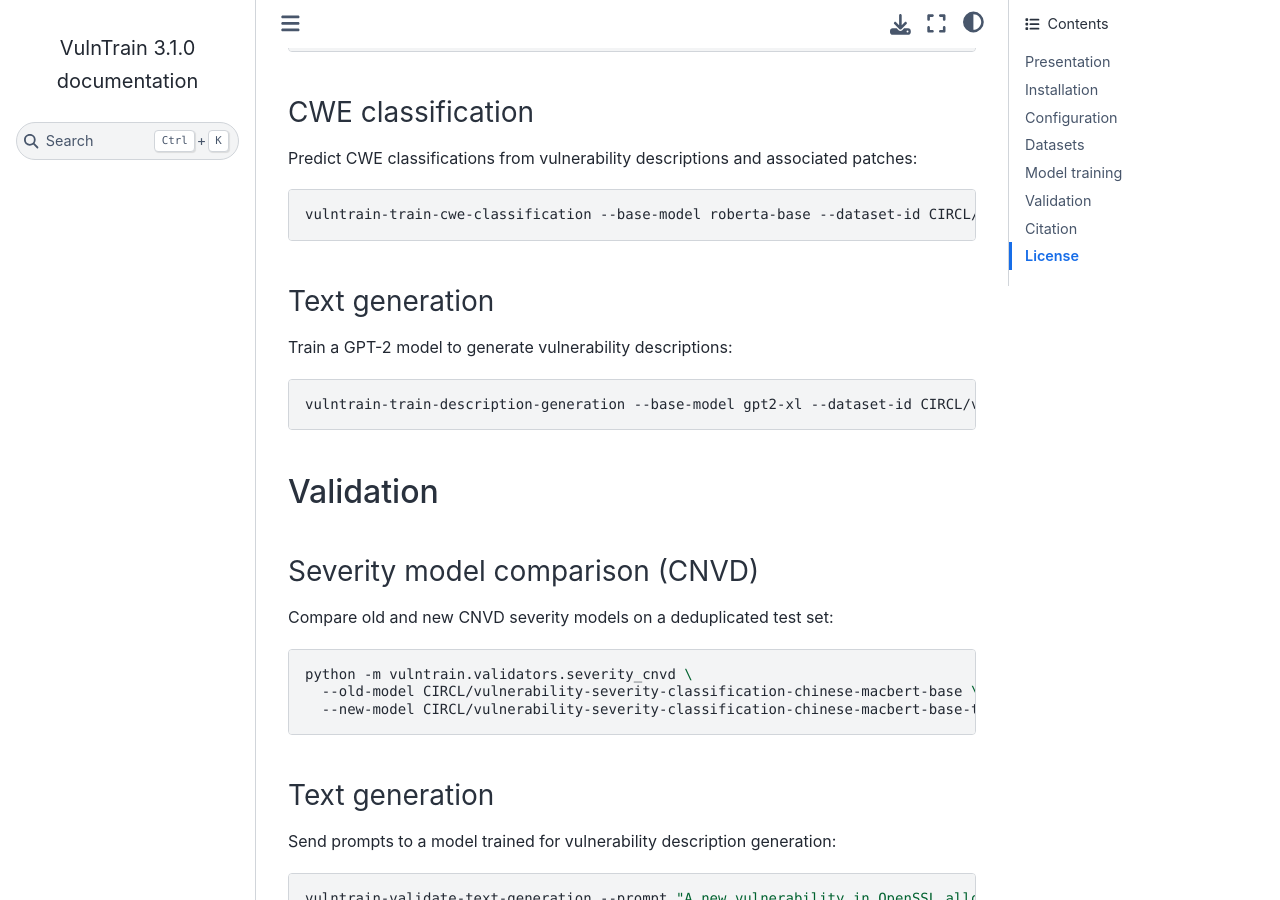
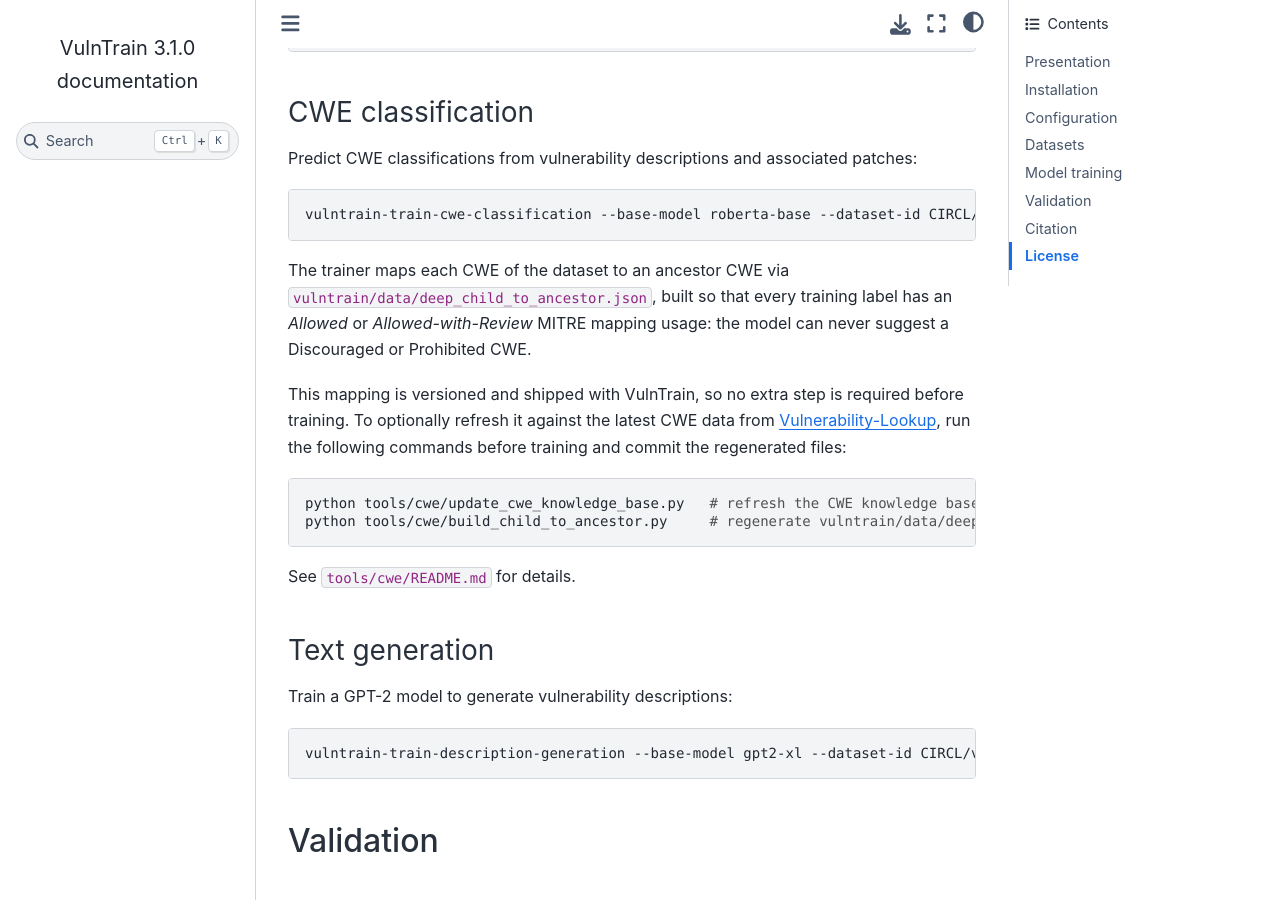
Before and after one commit to vulnerability-lookup/VulnTrain, a Sphinx documentation site: the page built from docs/index.md, in a window 1280 px wide and 900 px high, scrolled down 3255 px. Built offline with Sphinx 7.4.7 and the Sphinx Book theme 1.1.4, drawn with Linux system fonts in a browser that asks for light colours.

Commit message:
chg: [doc] Document the optional CWE knowledge base refresh before training
Clarify that vulntrain-train-cwe-classification works out of the box
with the versioned mapping, and that refreshing the CWE knowledge base
from the Vulnerability-Lookup API is an optional two-step pipeline
(update_cwe_knowledge_base.py then build_child_to_ancestor.py) to run
before training.

````diff
--- a/docs/index.md
+++ b/docs/index.md
@@ -132,6 +132,23 @@
 vulntrain-train-cwe-classification --base-model roberta-base --dataset-id CIRCL/vulnerability-cwe-patch --repo-id CIRCL/cwe-parent-vulnerability-classification-roberta-base
 ```
 
+The trainer maps each CWE of the dataset to an ancestor CWE via
+`vulntrain/data/deep_child_to_ancestor.json`, built so that every training
+label has an *Allowed* or *Allowed-with-Review* MITRE mapping usage: the model
+can never suggest a Discouraged or Prohibited CWE.
+
+This mapping is versioned and shipped with VulnTrain, so no extra step is
+required before training. To optionally refresh it against the latest CWE
+data from [Vulnerability-Lookup](https://vulnerability.circl.lu), run the
+following commands before training and commit the regenerated files:
+
+```bash
+python tools/cwe/update_cwe_knowledge_base.py   # refresh the CWE knowledge base from the API
+python tools/cwe/build_child_to_ancestor.py     # regenerate vulntrain/data/deep_child_to_ancestor.json
+```
+
+See `tools/cwe/README.md` for details.
+
 
 ### Text generation
 
````
Also changed, not shown: tools/cwe/README.md.
